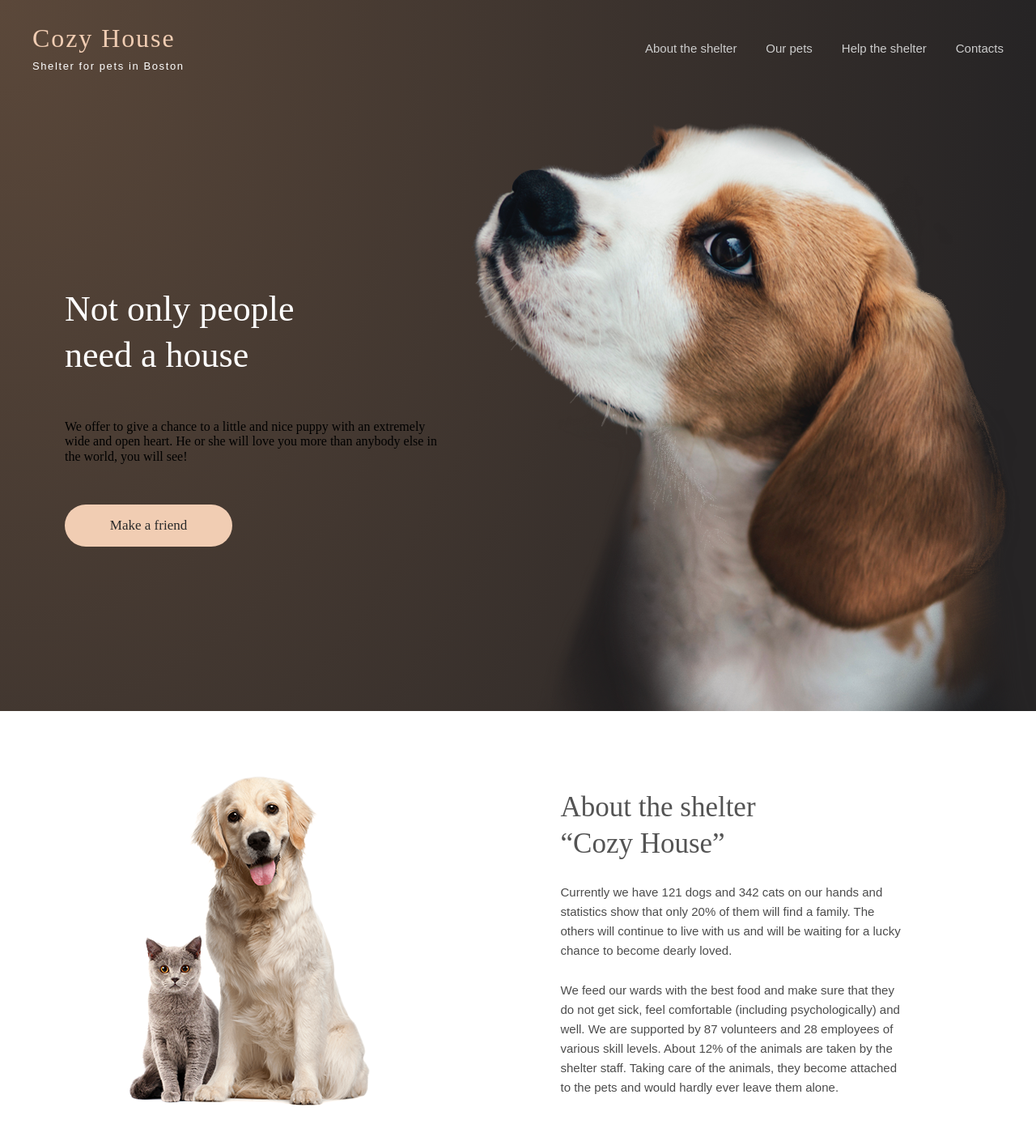
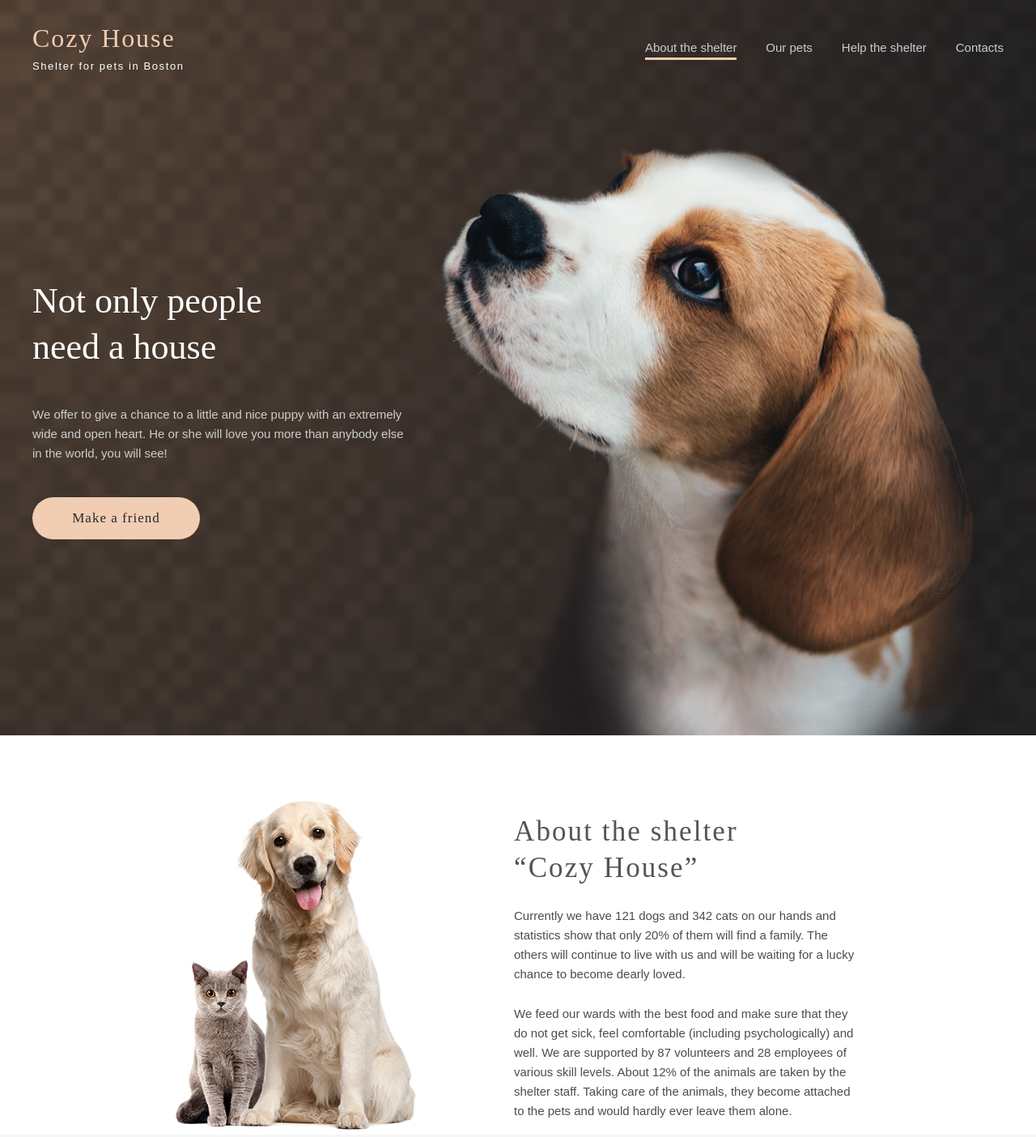
Before and after one commit to Dariechka/RS-School-0-stage, a plain HTML site: page shelter/index.html in a window 1280 px wide. Shown: the top 1404 px of the page at 81% size. Drawn offline with Linux system fonts and the light colour scheme; files whose address does not match are found by name.

Commit message:
feat: change about

```diff
--- /dev/null
+++ b/shelter/css/about.css
@@ -0,0 +1,52 @@
+.about {
+    width: 100%;
+    margin: 0;
+}
+
+.about__container {
+    padding-top: 80px;
+    display: flex;
+    flex-wrap: wrap;
+    justify-content: space-between;
+    align-items: center;
+}
+
+.about__img {
+    height: 100%;
+    width: 300px;
+    overflow: hidden;
+    margin-left: 175px;
+}
+
+.about__text {
+    width: 430px;
+    height: 100%;
+    display: flex;
+    gap: 25px;
+    flex-flow: column wrap;
+    justify-content: space-between;
+    margin-right: 175px;
+}
+
+.about__text_large {
+    color: var(--color-dark-l);
+    margin: 0;
+    font-family: "Georgia";
+    font-style: normal;
+    font-weight: 400;
+    font-size: 35px;
+    line-height: 45px;
+    letter-spacing: 0.06em;
+    width: 100%;
+}
+
+.about__text_small {
+    color: var(--color-dark-xl);
+    margin: 0;
+    font-family: "Arial";
+    font-style: normal;
+    font-weight: 400;
+    font-size: 15px;
+    line-height: 24px;
+    width: 100%;
+}
--- a/shelter/css/header.css
+++ b/shelter/css/header.css
@@ -1,6 +1,6 @@
 .header {
     width: 100%;
-    background: url("./pictures/header.png"), radial-gradient(100% 215.42% at 0% 0%, #5B483A 0%, #262425 100%), #211F20;
+    background: url("../pictures/header.png"), radial-gradient(100% 215.42% at 0% 0%, #5B483A 0%, #262425 100%), #211F20;
     background-size: cover;
     background-repeat: no-repeat;
     background-position: center;
@@ -66,3 +66,36 @@
     color: var(--color-dark-s);
     text-decoration: none;
 }
+
+.header__navigation_item[chosen="true"]:after {
+    content: '';
+    display: block;
+    position: relative;
+    top: 10%;
+    height: 3px;
+    background-color: var(--color-primary);
+}
+
+.header__navigation_item[chosen="false"]:after {
+    content: '';
+    display: block;
+    position: relative;
+    top: 10%;
+    height: 3px;
+    background-color: var(--color-primary);
+    transform: scaleX(0);
+}
+
+@keyframes go {
+    0% {
+        transform: scaleX(0);
+    }
+    100% {
+        transform: scaleX(1);
+    }
+}
+
+.header__navigation_item[chosen="false"]:hover:after {
+    animation: go 250ms linear;
+    animation-fill-mode: forwards;
+}
--- /dev/null
+++ b/shelter/css/notOnly.css
@@ -0,0 +1,49 @@
+.notOnly {
+    width: 100%;
+    margin-top: 90px;
+}
+
+.notOnly__container {
+    height: 728px;
+    display: flex;
+    flex-wrap: wrap;
+    justify-content: space-between;
+    align-items: flex-start;
+    gap: 42px;
+}
+
+.notOnly__img {
+    height: 100%;
+    width: 698px;
+    overflow: hidden;
+}
+
+.notOnly__text {
+    padding-top: 163px;
+    width: 460px;
+    display: flex;
+    flex-flow: column wrap;
+    justify-content: space-between;
+    gap: 42px;
+}
+
+.notOnly__text_large {
+    color: var(--color-light-xl);
+    font-family: "Georgia";
+    font-style: normal;
+    font-weight: 400;
+    font-size: 44px;
+    line-height: 57.2px;
+    width: 310px;
+    margin: 0;
+}
+
+.title__right_small {
+    color: var(--color-dark-s);
+    font-family: "Arial";
+    font-style: normal;
+    font-weight: 400;
+    font-size: 15px;
+    line-height: 24px;
+    margin: 0;
+}
--- a/shelter/css/style.css
+++ b/shelter/css/style.css
@@ -1,6 +1,8 @@
 @import './fonts/fonts.css';
 @import './container.css';
 @import './header.css';
+@import './notOnly.css';
+@import './about.css';
 
 :root {
     --color-light-s: #FAFAFA;
@@ -24,35 +26,10 @@ html, body {
     box-sizing: border-box;
 }
 
-.notOnly {
-    width: var(--big-container-width);
-    overflow: hidden;
-    padding: 0px 40px;
-    margin-top: 60px;
-    height: 728px;
-    display: flex;
-    flex-wrap: wrap;
-    justify-content: space-between;
-    align-items: center;
-    gap: 10px;
-}
-
-.notOnly__text {
-    width: 460px;
-    height: 322px;
-    display: flex;
-    flex-flow: column wrap;
-    justify-content: space-between;
-}
-
-.notOnly__text_head {
-    color: var(--color-light-xl);
-    margin: 0;
-    font-family: "Georgia";
-    font-weight: 400;
-    font-size: 44px;
-    line-height: 57.2px;
-    width: 310px;
+.img {
+    height: 100%;
+    width: 100%;
+    object-fit: cover;
 }
 
 .button {
@@ -60,6 +37,7 @@ html, body {
     width: 207px;
     height: 52px;
     border-radius: 100px;
+    padding: 15px, 45px, 15px, 45px;
     border: none;
     font-family: "Georgia";
     font-weight: 400;
@@ -67,64 +45,8 @@ html, body {
     line-height: 22.1px;
     color: var(--color-dark-3xl);
     cursor: pointer;
-}
-
-.notOnly__img {
-    height: 100%;
-    width: 698px;
-    overflow: hidden;
-}
-
-.notOnly__img_puppy {
-    height: 100%;
-    width: 100%;
-    object-fit: cover;
-}
-
-.about {
-    width: var(--big-container-width);
-    overflow: hidden;
-    margin: 0 auto;
-    padding: 80px 40px 100px;
-    display: flex;
-    flex-wrap: wrap;
-    justify-content: space-around;
-    align-items: center;
-}
-
-.about__img {
-    height: 100%;
-    width: 300px;
-    overflow: hidden;
-}
-
-.about__text {
-    width: 430px;
-    height: 100%;
-    display: flex;
-    gap: 25px;
-    flex-flow: column wrap;
-    justify-content: space-between;
-}
-
-.about__text_head {
-    color: var(--color-dark-l);
+    letter-spacing: 0.06em;
     margin: 0;
-    font-family: "Georgia";
-    font-weight: 400;
-    font-size: 35px;
-    line-height: 45.5px;
-    width: 300px;
-}
-
-.about__text_paragraph {
-    color: var(--color-dark-xl);
-    margin: 0;
-    font-family: "Arial";
-    font-weight: 400;
-    font-size: 15px;
-    line-height: 24px;
-    width: 430px;
 }
 
 .ourFriends {
--- a/shelter/index.html
+++ b/shelter/index.html
@@ -19,42 +19,44 @@
                 </div>
                 <nav class="header__navigation">
                     <ul class="header__navigation_list">
-                        <li><a href="#about" class="header__navigation_item" href="">About the shelter</a></li>
-                        <li><a href="#ourPets" class="header__navigation_item">Our pets</a></li>
-                        <li><a href="#help" class="header__navigation_item">Help the shelter</a></li>
-                        <li><a href="#contacts" class="header__navigation_item">Contacts</a></li>
+                        <li><a href="#about" class="header__navigation_item" chosen="true">About the shelter</a></li>
+                        <li><a href="#ourPets" class="header__navigation_item" chosen="false">Our pets</a></li>
+                        <li><a href="#help" class="header__navigation_item" chosen="false">Help the shelter</a></li>
+                        <li><a href="#contacts" class="header__navigation_item" chosen="false">Contacts</a></li>
                     </ul>
                 </nav>
             </div>
             <section class="notOnly">
+                <div class="notOnly__container">
                     <div class="notOnly__text">
-                    <h2 class="notOnly__text_head">Not only people need a house</h2>
-                    <p class="title__right_small">We offer to give a chance to a little and nice puppy with an extremely
-                        wide and open heart. He or she will love you more than anybody else in the world, you will see!
-                    </p>
+                        <h2 class="notOnly__text_large">Not only people need a house</h2>
+                        <p class="title__right_small">We offer to give a chance to a little and nice puppy with an extremely wide and open heart. He or she will love you more than anybody else in the world, you will see!</p>
                         <button class="button">Make a friend</button>
                     </div>
                     <div class="notOnly__img">
-                    <img src="./pictures/puppy.png" alt="puppy" class="notOnly__img_puppy">
+                        <img src="./pictures/puppy.png" alt="puppy" class="img">
+                    </div>
                 </div>
             </section>
         </div>
     </header>
     <main>
         <section id="about" class="about">
+            <div class="container about__container">
                 <div class="about__img">
-                <img src="./pictures/animals.png" alt="cat and dog" class="notOnly__img_puppy">
+                    <img src="./pictures/animals.png" alt="cat and dog" class="img">
                 </div>
                 <div class="about__text">
-                <h2 class="about__text_head">About the shelter “Cozy House”</h2>
-                <p class="about__text_paragraph">Currently we have 121 dogs and 342 cats on our hands and statistics
+                    <h2 class="about__text_large">About the shelter<br>“Cozy House”</h2>
+                    <p class="about__text_small">Currently we have 121 dogs and 342 cats on our hands and statistics
                     show that only 20% of them will find a family. The others will continue to live with us and will be
                     waiting for a lucky chance to become dearly loved.</p>
-                <p class="about__text_paragraph">We feed our wards with the best food and make sure that they do not get
+                    <p class="about__text_small">We feed our wards with the best food and make sure that they do not get
                     sick, feel comfortable (including psychologically) and well. We are supported by 87 volunteers and
                     28 employees of various skill levels. About 12% of the animals are taken by the shelter staff.
                     Taking care of the animals, they become attached to the pets and would hardly ever leave them alone.
                     </p>
+                </div>
             </div>
         </section>
         <section id="ourPets" class="ourFriends">
@@ -70,56 +72,56 @@
                         <div class="courusel__ribbon">
                             <a class="courusel__ribbon_item">
                                 <div class="item_img">
-                                    <img src="./pictures/katrine.png" alt="katrine" class="notOnly__img_puppy">
+                                    <img src="./pictures/katrine.png" alt="katrine" class="img">
                                 </div>
                                 <h3 class="item_name">Katrine</h3>
                                 <button class="button button_item">Learn more</button>
                             </a>
                             <a class="courusel__ribbon_item">
                                 <div class="item_img">
-                                    <img src="./pictures/Jennifer.png" alt="Jennifer" class="notOnly__img_puppy">
+                                    <img src="./pictures/Jennifer.png" alt="Jennifer" class="img">
                                 </div>
                                 <h3 class="item_name">Jennifer</h3>
                                 <button class="button button_item">Learn more</button>
                             </a>
                             <a class="courusel__ribbon_item">
                                 <div class="item_img">
-                                    <img src="./pictures/Woody.png" alt="Woody" class="notOnly__img_puppy">
+                                    <img src="./pictures/Woody.png" alt="Woody" class="img">
                                 </div>
                                 <h3 class="item_name">Woody</h3>
                                 <button class="button button_item">Learn more</button>
                             </a>
                             <a class="courusel__ribbon_item">
                                 <div class="item_img">
-                                    <img src="./pictures/Sophia.png" alt="Sophia" class="notOnly__img_puppy">
+                                    <img src="./pictures/Sophia.png" alt="Sophia" class="img">
                                 </div>
                                 <h3 class="item_name">Sophia</h3>
                                 <button class="button button_item">Learn more</button>
                             </a>
                             <a class="courusel__ribbon_item">
                                 <div class="item_img">
-                                    <img src="./pictures/Timmy.png" alt="Timmy" class="notOnly__img_puppy">
+                                    <img src="./pictures/Timmy.png" alt="Timmy" class="img">
                                 </div>
                                 <h3 class="item_name">Timmy</h3>
                                 <button class="button button_item">Learn more</button>
                             </a>
                             <a class="courusel__ribbon_item">
                                 <div class="item_img">
-                                    <img src="./pictures/Charly.png" alt="Charly" class="notOnly__img_puppy">
+                                    <img src="./pictures/Charly.png" alt="Charly" class="img">
                                 </div>
                                 <h3 class="item_name">Charly</h3>
                                 <button class="button button_item">Learn more</button>
                             </a>
                             <a class="courusel__ribbon_item">
                                 <div class="item_img">
-                                    <img src="./pictures/Scarlett.png" alt="Scarlett" class="notOnly__img_puppy">
+                                    <img src="./pictures/Scarlett.png" alt="Scarlett" class="img">
                                 </div>
                                 <h3 class="item_name">Scarlett</h3>
                                 <button class="button button_item">Learn more</button>
                             </a>
                             <a class="courusel__ribbon_item">
                                 <div class="item_img">
-                                    <img src="./pictures/Freddie.png" alt="Freddie" class="notOnly__img_puppy">
+                                    <img src="./pictures/Freddie.png" alt="Freddie" class="img">
                                 </div>
                                 <h3 class="item_name">Freddie</h3>
                                 <button class="button button_item">Learn more</button>
@@ -215,7 +217,7 @@
         <section class="inAddition">
             <div class="container container__inAddition">
                 <div class="inAddition__img">
-                    <img src="./pictures/dog.png" alt="dog" class="notOnly__img_puppy">
+                    <img src="./pictures/dog.png" alt="dog" class="img">
                 </div>
                 <div class="inAddition__text">
                     <h2 class="inAddition__text_titel">You can also<br> make a donation</h2>
@@ -281,7 +283,7 @@
                 </div>
             </div>
             <div class="footer__img">
-                <img src="./pictures/Bye.png" alt="bye-bye" class="notOnly__img_puppy">
+                <img src="./pictures/Bye.png" alt="bye-bye" class="img">
             </div>
         </div>
     </footer>
```
Lines whose indentation alone changed are shown as unchanged.
